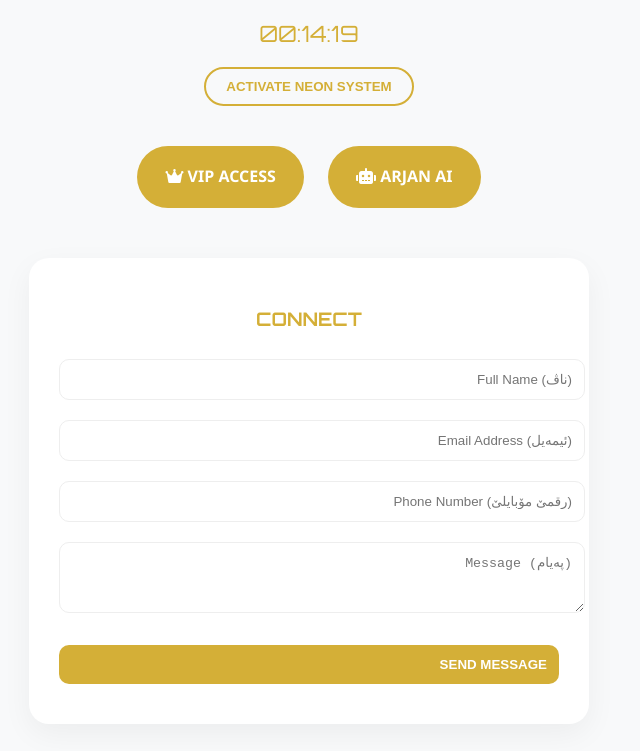
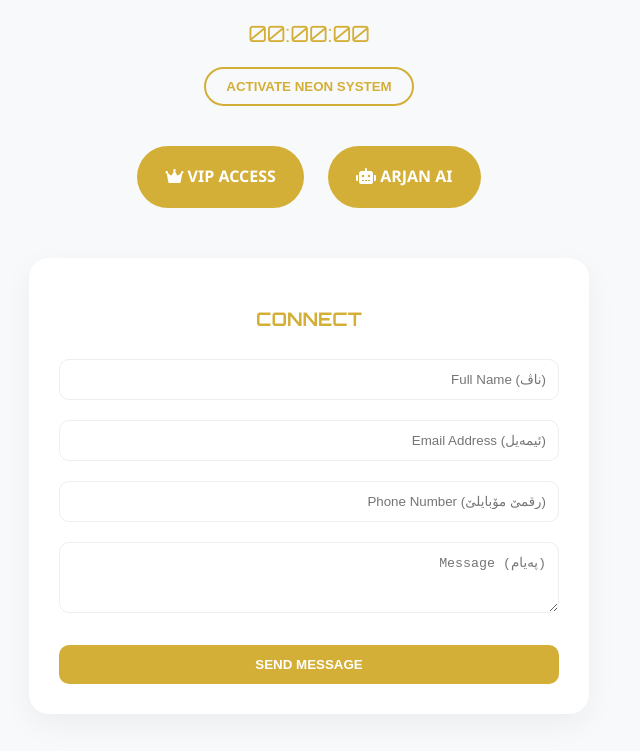
Before and after one commit to bawerduski2211-sys/arjan-frontend, a website: page profile.html in a window 1280 px wide. Shown: the part 447-1198 px from the top of the page, without its empty margins (331-971 px from the left). Drawn offline with nearby package versions, Linux system fonts and the light colour scheme.

Commit message:
Update profile.html

```diff
--- a/profile.html
+++ b/profile.html
@@ -6,6 +6,9 @@
     <meta name="viewport" content="width=device-width, initial-scale=1.0">
     <link href="https://fonts.googleapis.com/css2?family=Orbitron:wght@400;700;900&family=Noto+Sans+Arabic:wght@400;700&display=swap" rel="stylesheet">
     <link rel="stylesheet" href="https://cdnjs.cloudflare.com/ajax/libs/font-awesome/6.0.0/css/all.min.css">
+
+    <script src="https://cdn.jsdelivr.net/npm/@supabase/supabase-js@2"></script>
+
     <style>
         :root {
             --gold: #D4AF37;
@@ -24,7 +27,6 @@
             position: relative;
         }
 
-        /* دوگمەیا BACK ل زاویا چەپێ */
         .back-home {
             position: absolute;
             top: 20px;
@@ -49,7 +51,6 @@
             margin-bottom: 5px;
         }
 
-        /* ستایلێ وێنا پڕۆفایلێ و نیۆنێ چەرخاو */
         .profile-wrapper {
             position: relative;
             width: 210px;
@@ -111,25 +112,6 @@
             font-weight: bold;
         }
 
-        /* بەشێ سۆشیال میدیا */
-        .social-links {
-            display: flex;
-            justify-content: center;
-            gap: 25px;
-            margin-top: 30px;
-        }
-
-        .social-icon {
-            font-size: 1.8rem;
-            color: var(--gold);
-            transition: 0.3s;
-        }
-
-        .social-icon:hover {
-            transform: translateY(-8px);
-            color: var(--black);
-        }
-
         .contact-form {
             max-width: 500px;
             margin: 40px auto;
@@ -146,6 +128,20 @@
             border-radius: 10px;
             border: 1px solid #eee;
             text-align: right;
+            box-sizing: border-box;
+        }
+
+        .social-links {
+            display: flex;
+            justify-content: center;
+            gap: 25px;
+            margin-top: 30px;
+        }
+
+        .social-icon {
+            font-size: 1.8rem;
+            color: var(--gold);
+            transition: 0.3s;
         }
     </style>
 </head>
@@ -177,13 +173,13 @@
 
         <div class="contact-form">
             <h3 style="color: var(--gold); font-family: 'Orbitron';">CONNECT</h3>
-            <form action="https://formspree.io/f/xbjnvnve" method="POST">
-                <input type="text" name="name" placeholder="Full Name (ناڤ)" required>
-                <input type="email" name="email" placeholder="Email Address (ئیمەیل)" required>
-                <input type="tel" name="phone" placeholder="Phone Number (رقمێ مۆبایلێ)" required>
-                <textarea name="message" rows="3" placeholder="Message (پەیام)"></textarea>
-                <input type="submit" value="SEND MESSAGE" style="background:var(--gold); color:white; border:none; cursor:pointer; font-weight:bold;">
-            </form>
+            <div id="arjan-secure-form">
+                <input type="text" id="full-name" placeholder="Full Name (ناڤ)" required>
+                <input type="email" id="user-email" placeholder="Email Address (ئیمەیل)" required>
+                <input type="tel" id="user-phone" placeholder="Phone Number (رقمێ مۆبایلێ)" required>
+                <textarea id="user-message" rows="3" placeholder="Message (پەیام)"></textarea>
+                <button type="button" onclick="sendToArjanDB()" style="width:100%; padding:12px; background:var(--gold); color:white; border:none; border-radius:10px; cursor:pointer; font-weight:bold; margin-top:10px;">SEND MESSAGE</button>
+            </div>
         </div>
 
         <div class="social-links">
@@ -192,13 +188,14 @@
             <a href="#" class="social-icon"><i class="fab fa-tiktok"></i></a>
             <a href="#" class="social-icon"><i class="fab fa-facebook-f"></i></a>
         </div>
-
-        <footer style="margin-top: 30px; color: #bbb; font-size: 0.8rem;">
-            Copyright © 2025 ARJAN DUSKÎ
-        </footer>
     </main>
 
     <script>
+        // لێرە کلیلێن خۆ یێن Supabase دانی
+        const SUPABASE_URL = 'YOUR_SUPABASE_URL';
+        const SUPABASE_KEY = 'YOUR_SUPABASE_ANON_KEY';
+        const supabase = supabase.createClient(SUPABASE_URL, SUPABASE_KEY);
+
         function updateClock() {
             document.getElementById('saet').textContent = new Date().toLocaleTimeString('en-GB');
         }
@@ -208,6 +205,32 @@
         function toggleNeonMode() {
             document.body.classList.toggle('neon-active');
         }
+
+        async function sendToArjanDB() {
+            const name = document.getElementById('full-name').value;
+            const email = document.getElementById('user-email').value;
+            const phone = document.getElementById('user-phone').value;
+            const message = document.getElementById('user-message').value;
+
+            if(!name || !email || !message) {
+                alert("تکایە خانێن سەرەکی پڕ بکە!");
+                return;
+            }
+
+            const { data, error } = await supabase
+                .from('messages')
+                .insert([{ full_name: name, email: email, phone: phone, message_body: message }]);
+
+            if (error) {
+                alert("ئاریشەک هەبوو: " + error.message);
+            } else {
+                alert("نامەیا تە ب سەرکەفتی گەهشتە دەستێ ئارژانی!");
+                document.getElementById('full-name').value = "";
+                document.getElementById('user-email').value = "";
+                document.getElementById('user-phone').value = "";
+                document.getElementById('user-message').value = "";
+            }
+        }
     </script>
 </body>
 </html>
```
